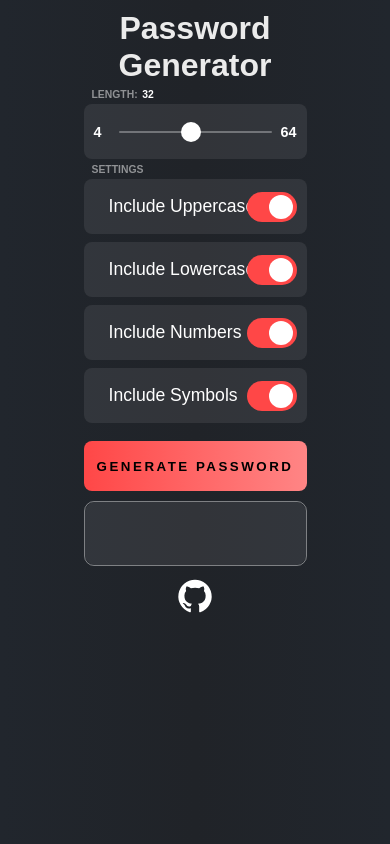
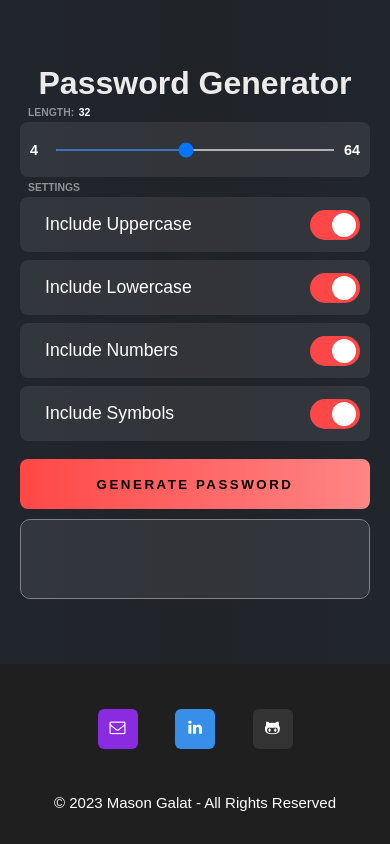
Before and after one commit to spacewizard66/PassPal, a plain HTML site: page index.html in a window 390 px wide. Drawn offline with Linux system fonts and the light colour scheme.

Commit message:
Final version. Fixed odd layout and added response for mobile. Cleaned code and added footer.

```diff
--- a/index.html
+++ b/index.html
@@ -3,7 +3,8 @@
 <html lang="en">
 	<head>
 		<!-- Required meta tags -->
-		<meta charset="utf-8" />
+		<meta name="viewport" content ="width=device-width,initial-scale=1,user-scalable=yes" charset="UTF-8">
+
 		<link rel="stylesheet" href="main.css" />
 
 		<title>Password Generator</title>
@@ -49,12 +50,28 @@
 				<div class="result_viewbox" id="result"></div>
 			</div>
 
-			<div class="footer">
+			<!-- <div class="footer">
 				<a onclick="openGithubRepo()" style="cursor: pointer">
 					<img src="icon/github.svg" width="40px" />
 				</a>
-			</div>
+			</div> -->
 		</div>
+
+			<!-- FOOTER -->
+			<footer class="home-footer">
+				<div class="social-div">
+					<a class="social-link email" href="mailto:mason4work@outlook.com?subject=Portfolio" target="_blank"><span>Email</span></a>
+					<a class="social-link linkedin" href="https://www.linkedin.com/in/mason-galat/" target="_blank"><span>LinkedIn</span></a>
+					<a class="social-link github" href="https://github.com/spacewizard66" target="_blank"><span>Github</span></a>
+				</div>
+				<!-- COPYRIGHT TAG -->
+				<div class="copyright-div">
+					<p class="copyright">© 2023 Mason Galat - All Rights Reserved</p>
+				</div>
+			</footer>
+
+
+
 
 		<script type="text/javascript" src="main.js"></script>
 	</body>
--- a/main.css
+++ b/main.css
@@ -1,53 +1,53 @@
+@import url('https://maxcdn.bootstrapcdn.com/font-awesome/4.3.0/css/font-awesome.min.css');
+
 * {
     margin: 0;
     padding: 0;
     box-sizing: border-box;
-    /* NO SELECT + HIGHLIGHT COLOR */
-    user-select: none;
+    flex-shrink: 0;
 }
 body {
     width: 100%;
-    height: 100vh;
-
+    min-height: 100vh;
     background: #0f0c29;  /* fallback for old browsers */
     background: -webkit-linear-gradient(to right, #21262d, #202328, #21262d);  /* Chrome 10-25, Safari 5.1-6 */
     background: linear-gradient(to right, #21262d, #202328, #21262d); /* W3C, IE 10+/ Edge, Firefox 16+, Chrome 26+, Opera 12+, Safari 7+ */
-
+    font-family: sans-serif;
     display: flex;
-    justify-content: center;
-    align-items: center;
-    font-family: sans-serif;
+    flex-direction: column;
+    align-content: space-between;
+    justify-content: space-between;
 }
 button {
     border: 0;
     outline: 0;
 }
+
 .container {
-    margin: 0px 0;
-    padding: 0px 25px;
+    margin: auto;
+    padding: 20px;
     height: 100%;
-    width: 70%;
+    min-height: 500px;
+    max-height: 820px;
+    width: 100%;
+    min-width: 240px;
+    max-width: 640px;
     text-align: center;
+    display: flex;
+    flex-direction: column;
+    align-content: center;
 }
 .container h2.title {
     font-size: 2rem;
-    /* margin: 10px -5px; */
-    /* margin-bottom: 40px; */
     color: rgb(235, 235, 235);
 }
-.title {
-    margin-top: 10px;
-}
+
 .result {
-    position: relative;
     width: 100%;
-    height: 65px;
+    height: 80px;
     overflow: hidden;
-
     color: #fff;
     border-radius: 10px;
-    /* box-shadow: 0 15px 35px rgba(0,0,0,.5); */
-    /* background-color: rgba(255,255,255,.068); */
     border-width: .5px;
     border-style: solid;
     border-color: rgba(255,255,255,.425);
@@ -71,7 +71,6 @@
     transform: translate(-50%, -50%) scale(0);
     transition: all 350ms cubic-bezier(0.175, 0.885, 0.32, 1.275);
     cursor: pointer;
-    z-index: 2;
 }
 .result #copy-btn:active {
     box-shadow: 0 0 0 200px rgba(255, 255, 255, 0.08);
@@ -92,7 +91,6 @@
     pointer-events: none;
     user-select: none;
 }
-
 
 .slider {
     position: relative;
@@ -127,7 +125,6 @@
     color: #fff;
 }
 #slider {
-    -webkit-appearance: none;
     width: calc(100% - (70px));
     height: 2px;
     border-radius: 5px;
@@ -162,7 +159,6 @@
 #slider::-moz-range-thumb:hover {
     background: #d4d4d4;
 }
-
 
 .settings {
     position: relative;
@@ -231,7 +227,6 @@
     background: #909090;
 }
 
-
 .btn.generate {
     user-select: none;
     position: relative;
@@ -244,29 +239,128 @@
     background: #ff4747;  /* fallback for old browsers */
     background: -webkit-linear-gradient(to right, #ff4747, #ff8585);  /* Chrome 10-25, Safari 5.1-6 */
     background: linear-gradient(to right, #ff4747, #ff8585); /* W3C, IE 10+/ Edge, Firefox 16+, Chrome 26+, Opera 12+, Safari 7+ */
-
-    /* background-image: linear-gradient(135deg, #667eea 0%, #764ba2 100%); */
     letter-spacing: 2.5px;
+    font-family: ;
     font-weight: bold;
     text-transform: uppercase;
     cursor: pointer;
-    transition: all 100ms ease;
+    transition: all 200ms ease;
 }
 .btn.generate:active {
     transform: translateY(-3%);
     box-shadow: 0 4px 8px rgba(255, 255, 255, 0.08);
 }
 
-a {
-    margin: 0 20px;
+
+/* FOOTER */
+.home-footer {
+    width: 100%;
+    height: 180px;
+    background-color: #1f1f1f;
+    display: flex;
+    flex-direction: column;
+    justify-content: center;
+    align-items: center;
+}
+/* Social Links (Buttons) */
+.social-div {
+    height: 40px;
+    width: 50%;
+    max-width: 260px;
+    display: flex;
+    justify-content: space-between;
+    align-items: center;
+    margin: auto;
+}
+/* Icons */
+.social-link {
+    margin: 0;
     color: #fff;
-    font-size: 2rem;
-    transition: all 400ms ease;
+    border-radius: 6px;
+    text-align: center;
+    text-decoration: none;
+    font-family: fontawesome;
+    position: relative;
+    display: inline-block;
+    width: 40px;
+    height: 40px;
+    padding-top: 10px;
+    -o-transition: all .5s;
+    -webkit-transition: all .5s;
+    -moz-transition: all .5s;
+    transition: all .5s;
+    -webkit-font-smoothing: antialiased;
 }
-a:hover {
-    color: #222;
+/* Social Link Colors */
+.email {background: #8a2be2;}
+.email:hover {background: #a871db;}
+.linkedin {background: #378fe9;}
+.linkedin:hover {background: #7eaedd;}
+.github {background: #333333;}
+.github:hover {background: #575757;}
+/* pop-up text */
+.social-link span {
+    color: #666;
+    position: absolute;
+    font-family: sans-serif;
+    bottom: 0;
+    left: -25px;
+    right: -25px;
+    padding: 5px 7px;
+    z-index: 1;
+    font-size: 14px;
+    border-radius: 2px;
+    background: #f5f5f5;
+    visibility: hidden;
+    opacity: 0;
+    -o-transition: all .5s cubic-bezier(0.68, -0.55, 0.265, 1.55);
+    -webkit-transition: all .5s cubic-bezier(0.68, -0.55, 0.265, 1.55);
+    -moz-transition: all .5s cubic-bezier(0.68, -0.55, 0.265, 1.55);
+    transition: all .5s cubic-bezier(0.68, -0.55, 0.265, 1.55);
+}
+/* pop-up text arrow */
+.social-link span:before {
+    content: '';
+    width: 0;
+    height: 0;
+    border-left: 5px solid transparent;
+    border-right: 5px solid transparent;
+    border-top: 5px solid #fff;
+    position: absolute;
+    bottom: -5px;
+    left: 40px;
+}
+/* text pops up when icon is in hover state */
+.social-link:hover span {
+    bottom: 50px;
+    visibility: visible;
+    opacity: 1;
+}
+/* font awesome icons */
+.social-link:nth-of-type(1):before {
+    content: '\f003';
+}
+.social-link:nth-of-type(2):before {
+    content: '\f0e1';
+}
+.social-link:nth-of-type(3):before {
+    content: '\f113';
+}
+/* Copyright Tag */
+.copyright-div {
+    width: 300px;
+    height: 50px;
+    text-align: center;
+}
+.copyright{
+    font-family: 'Roboto Slab', sans-serif;
+    font-size: 15px;
+    color: #fff;
 }
 
-.footer {
-    margin-top: 10px;
+@media only screen and (min-width: 30px) and (max-width: 849px) {
+    /* FOR MOBILE */
+    .title {
+        font-size: 1.5rem;
+    }
 }
```
